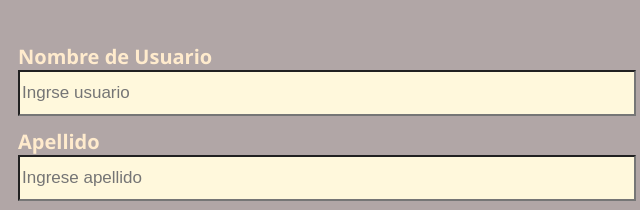
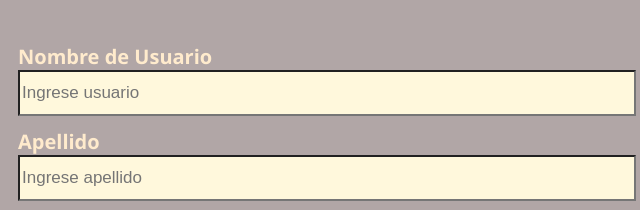
Before and after one commit to GiuliCrozzoli/GAELA-ISPC, a plain HTML site: page register.html in a window 1280 px wide. Shown: the part 203-413 px from the top of the page, 317-957 px from the left. Drawn offline with Linux system fonts and the light colour scheme.

Commit message:
Modifique una letra del placeholder de nombre de usuario

```diff
--- a/register.html
+++ b/register.html
@@ -21,7 +21,7 @@
         <form>
             <!--USUARIO-->
             <label for="nombre">Nombre de Usuario</label>
-            <input type="text" placeholder="Ingrse usuario" id="nombre">
+            <input type="text" placeholder="Ingrese usuario" id="nombre">
 
             <label for="apellido">Apellido</label>
             <input type="text" placeholder="Ingrese apellido" id="apellido">
```
